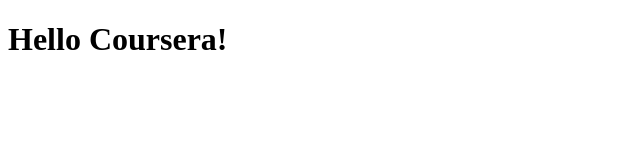
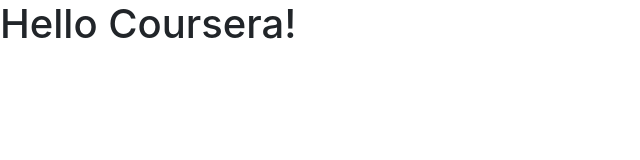
Before and after one commit to dleyyy/webdevcourserahw2, a plain HTML site: page hw3solution/index.html in a window 1280 px wide. Shown: the whole page, without its empty margins (0-640 px from the left). Drawn offline with nearby package versions, Linux system fonts and the light colour scheme.

Commit message:
Updating html file

```diff
--- a/hw3solution/index.html
+++ b/hw3solution/index.html
@@ -3,7 +3,9 @@
 <head>
 	<meta charset="utf-8">
 	<meta name="viewport" content="width=device-width, initial-scale=1">
-	<title>Hello Coursera!</title>
+	<title>Homework 3 Solution</title>
+	<link rel="stylesheet" href="bootstrap/css/bootstrap.min.css">
+    <link rel="stylesheet" href="bootstrap/css/styles.css">
 </head>
 <body>
 <h1>Hello Coursera!</h1>
```
